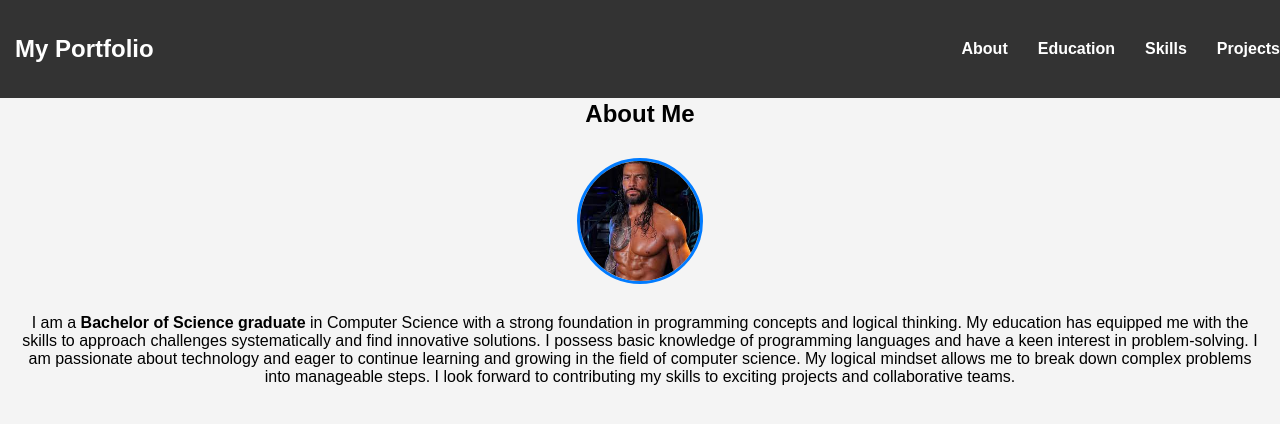
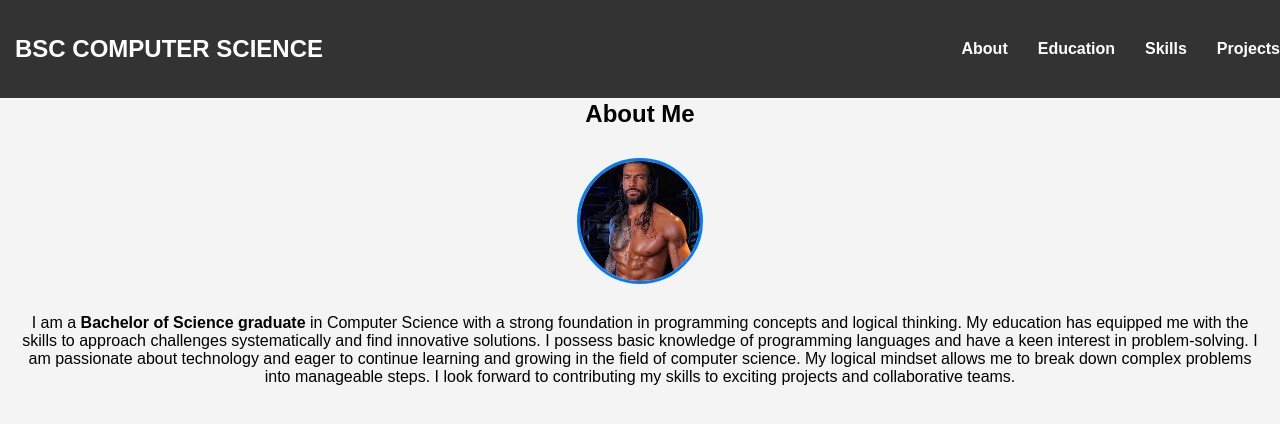
Before and after one commit to hexapokemon5828U/Profile_port, a plain HTML site: page index.html in a window 1280 px wide. Drawn offline with Linux system fonts and the light colour scheme.

Commit message:
Update index.html

```diff
--- a/index.html
+++ b/index.html
@@ -3,7 +3,7 @@
 <head>
     <meta charset="UTF-8">
     <meta name="viewport" content="width=device-width, initial-scale=1.0">
-    <title>Dynamic Portfolio</title>
+    <title>JOSHVA REIGNS</title>
     <link rel="stylesheet" href="style.css">
     <script src="script.js" defer></script>
 </head>
@@ -11,7 +11,7 @@
 
     <!-- Navigation Bar -->
     <nav class="navbar">
-        <h1>My Portfolio</h1>
+        <h1>BSC COMPUTER SCIENCE</h1>
         <ul class="nav-links">
             <li><a href="#" onclick="showSection('about')">About</a></li>
             <li><a href="#" onclick="showSection('education')">Education</a></li>
```
